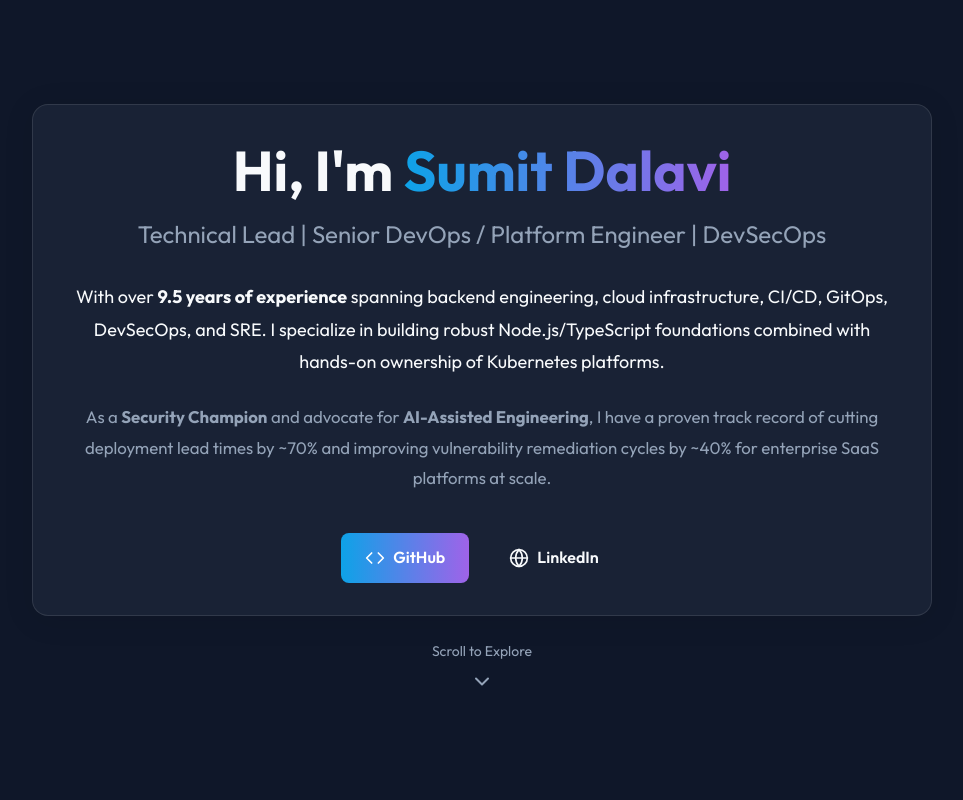
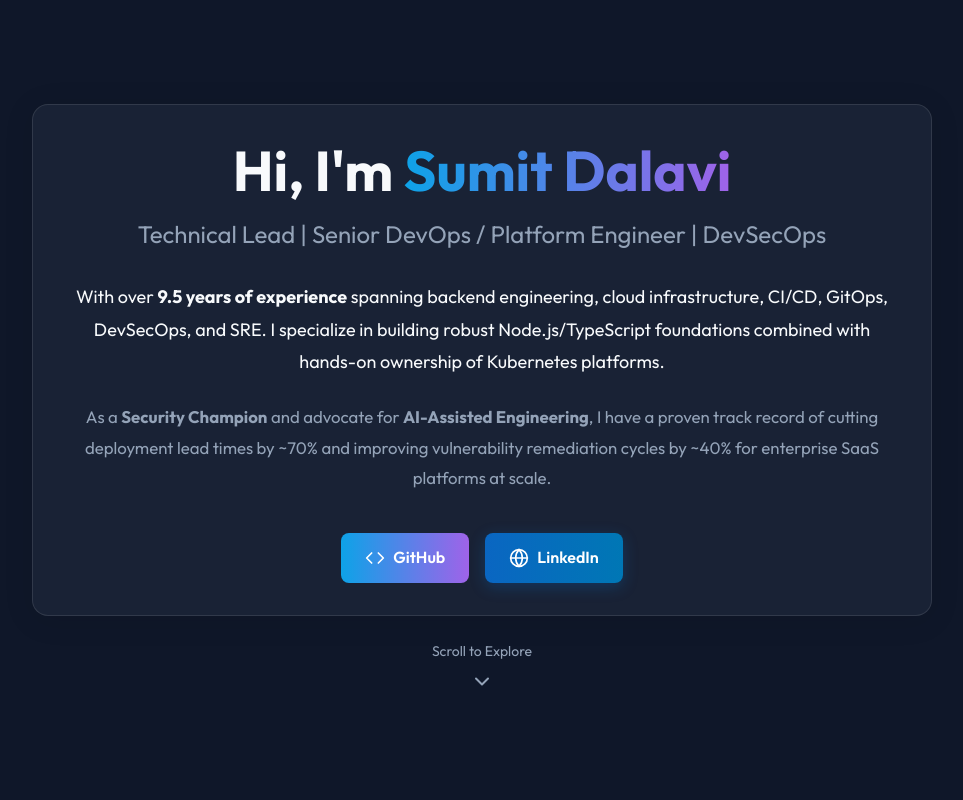
Before and after one commit to SumitDalavi/sumit-portfolio, a React (Vite) app: page / in a window 1280 px wide. Shown: the top 800 px of the page, without its empty margins (158-1121 px from the left). Built offline with nearby package versions, Linux system fonts and the light colour scheme.

Commit message:
feat: add unique brand styling for linkedin buttons

```diff
--- a/src/components/Certifications.jsx
+++ b/src/components/Certifications.jsx
@@ -119,7 +119,7 @@ const Certifications = () => {
                 )}
               </button>
 
-              <a href="https://in.linkedin.com/in/sumit-dalavi-762838129/details/certifications/" target="_blank" rel="noopener noreferrer" className="btn btn-primary" style={{ width: '100%', justifyContent: 'center' }}>
+              <a href="https://in.linkedin.com/in/sumit-dalavi-762838129/details/certifications/" target="_blank" rel="noopener noreferrer" className="btn btn-linkedin" style={{ width: '100%', justifyContent: 'center' }}>
                 View Credentials on LinkedIn <ExternalLink size={16} />
               </a>
             </div>
--- a/src/components/Hero.jsx
+++ b/src/components/Hero.jsx
@@ -24,7 +24,7 @@ const Hero = () => {
               <Code size={20} />
               GitHub
             </a>
-            <a href="https://in.linkedin.com/in/sumit-dalavi-762838129" target="_blank" rel="noopener noreferrer" className="btn btn-outline">
+            <a href="https://in.linkedin.com/in/sumit-dalavi-762838129" target="_blank" rel="noopener noreferrer" className="btn btn-linkedin">
               <Globe size={20} />
               LinkedIn
             </a>
--- a/src/index.css
+++ b/src/index.css
@@ -124,6 +124,17 @@ a:hover {
   background: hsla(var(--accent-primary), 0.1);
 }
 
+.btn-linkedin {
+  background: linear-gradient(to right, #0a66c2, #0077b5);
+  color: white;
+  box-shadow: 0 4px 15px rgba(10, 102, 194, 0.3);
+}
+
+.btn-linkedin:hover {
+  box-shadow: 0 6px 20px rgba(10, 102, 194, 0.5);
+  transform: translateY(-2px);
+}
+
 /* Layout Utilities */
 .container {
   max-width: 1200px;
```
